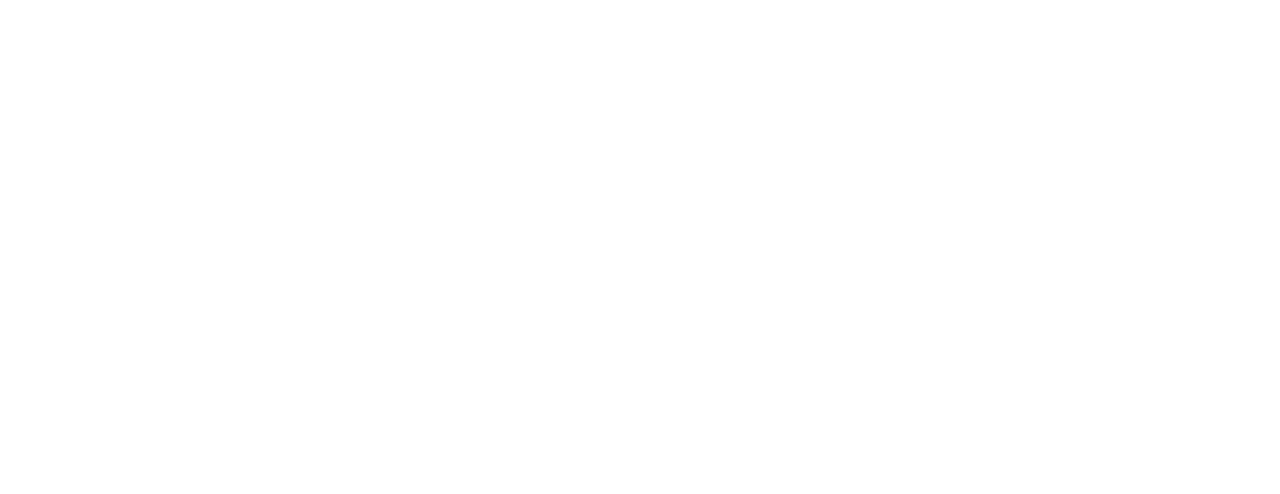
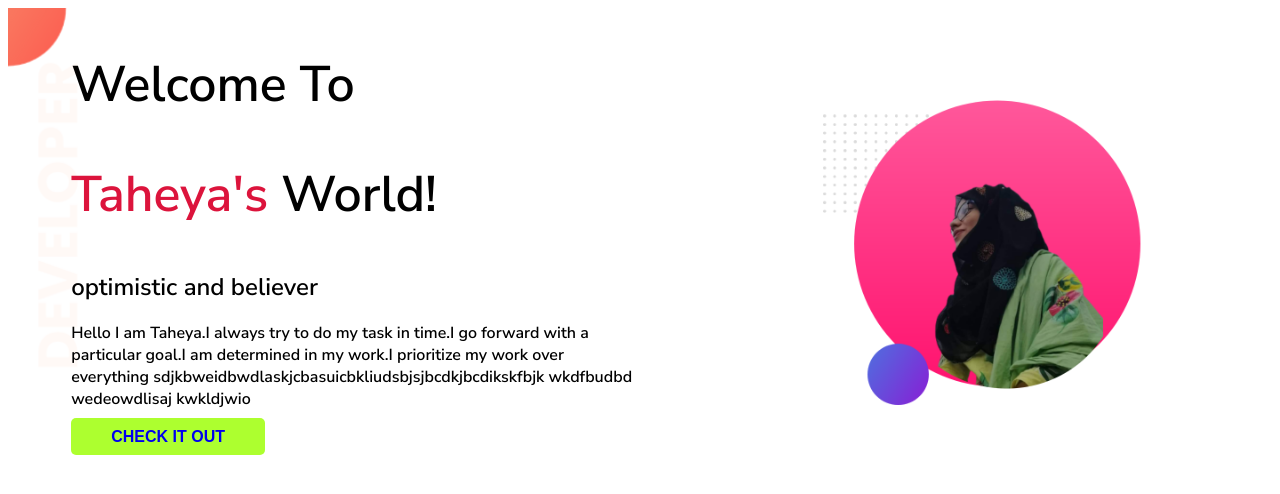
Before and after one commit to taheyasyed/my_portfolio, a plain HTML site: page index.html in a window 1280 px wide. Drawn offline with Linux system fonts and the light colour scheme.

Commit message:
new commit

```diff
--- a/index.html
+++ b/index.html
@@ -5,9 +5,25 @@
     <meta http-equiv="X-UA-Compatible" content="IE=edge">
     <meta name="viewport" content="width=device-width, initial-scale=1.0">
     <title>Taheya's Portfolio</title>
+    <link rel="preconnect" href="https://fonts.googleapis.com">
+    <link rel="preconnect" href="https://fonts.gstatic.com" crossorigin>
+    <link href="https://fonts.googleapis.com/css2?family=Nunito+Sans:wght@600&display=swap" rel="stylesheet">
     <link rel="stylesheet" href="style.css">
 </head>
 <body>
+    <section class="top-banner">
+    <div class="half-width">
+        <h1>Welcome To</h1>
+        <h1><span class= "color">Taheya's</span> World!</h1>
+        <h2><b>optimistic and believer</b></h2>
+        <p>Hello I am Taheya.I always try to do my task in time.I go forward with a particular goal.I am determined in my work.I prioritize my work over everything
+        sdjkbweidbwdlaskjcbasuicbkliudsbjsjbcdkjbcdikskfbjk wkdfbudbd wedeowdlisaj kwkldjwio</p>
+        <a class="link-button" target="blank" href="https://www.facebook.com/syeda.taheya">CHECK IT OUT</a>
+         </div>
+       <div class="half-width"><img src= "showOff/New Project.png" alt=""></div>
+    </section>
+
+
 
 </body>
 </html>
--- a/style.css
+++ b/style.css
@@ -0,0 +1,44 @@
+body {
+
+    font-family: 'Nunito Sans', sans-serif;
+
+}
+
+h1 {
+    font-size: 50px;
+}
+
+.color {
+    color: crimson;
+}
+
+section {
+    display: flex;
+}
+
+.half-width {
+    width: 50%;
+    padding-left: 5%;
+
+}
+
+.half-width img {
+    width: 100%;
+    padding-top: 15%;
+
+}
+
+.link-button {
+    font-family: Arial, Helvetica, sans-serif;
+    text-decoration: navajowhite;
+    background-color: greenyellow;
+    padding: 10px 40px;
+    border-radius: 5px;
+    font-weight: 800;
+}
+
+.top-banner {
+    background-image: url(images/top-banner.png);
+    background-repeat: no-repeat;
+
+}
```
Also changed, not shown: images/dream-bg.png (added), images/exp-bg.png (added), images/jhankar.png (added), images/jhankar2.png (added), images/my-bg.png (added), images/my-bg2.png (added), images/top-banner.png (added), showOff/New Project.png (added), showOff/Taheya.jpg (added), showOff/Taheya.png (added), 7 other files.
